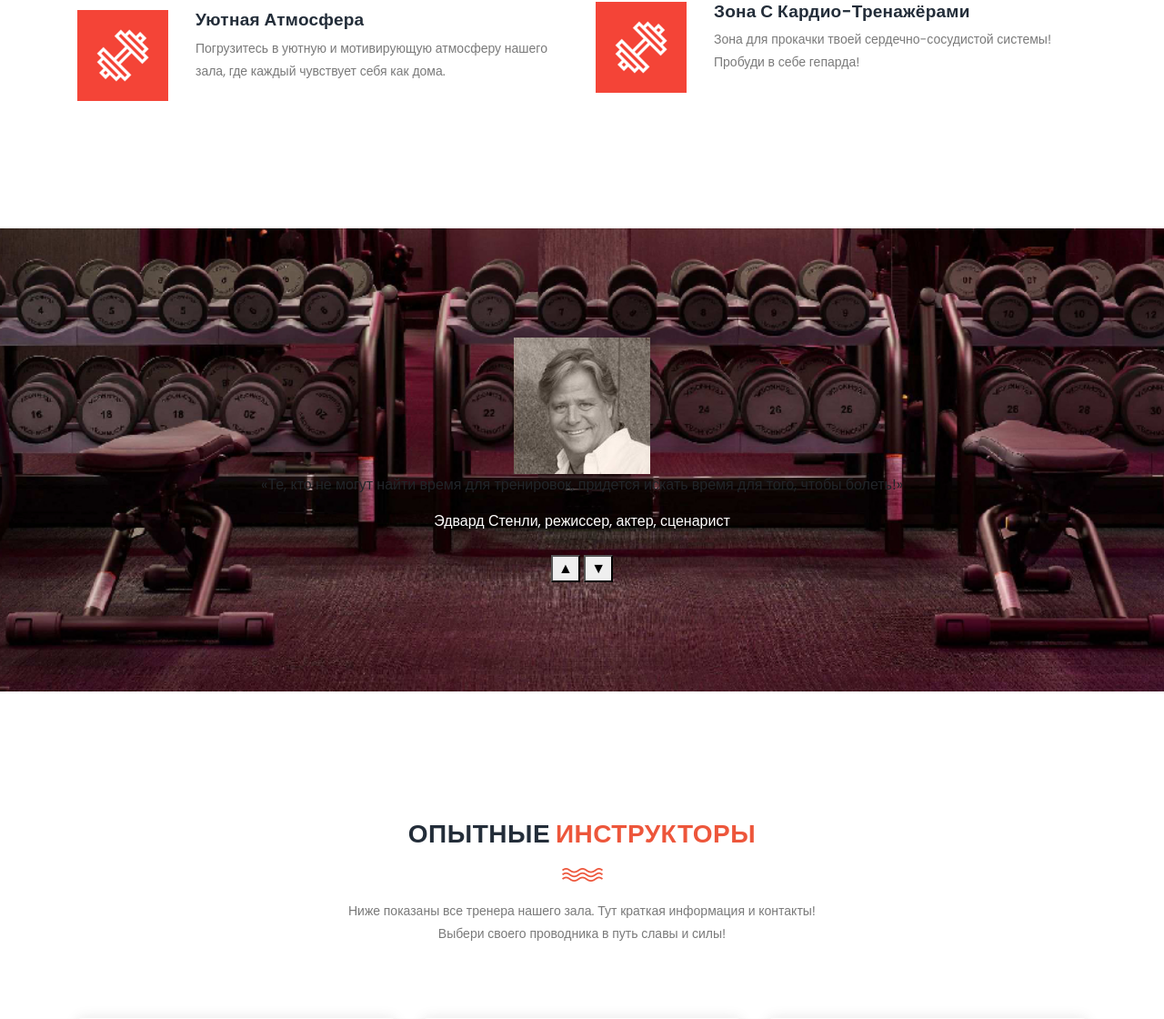
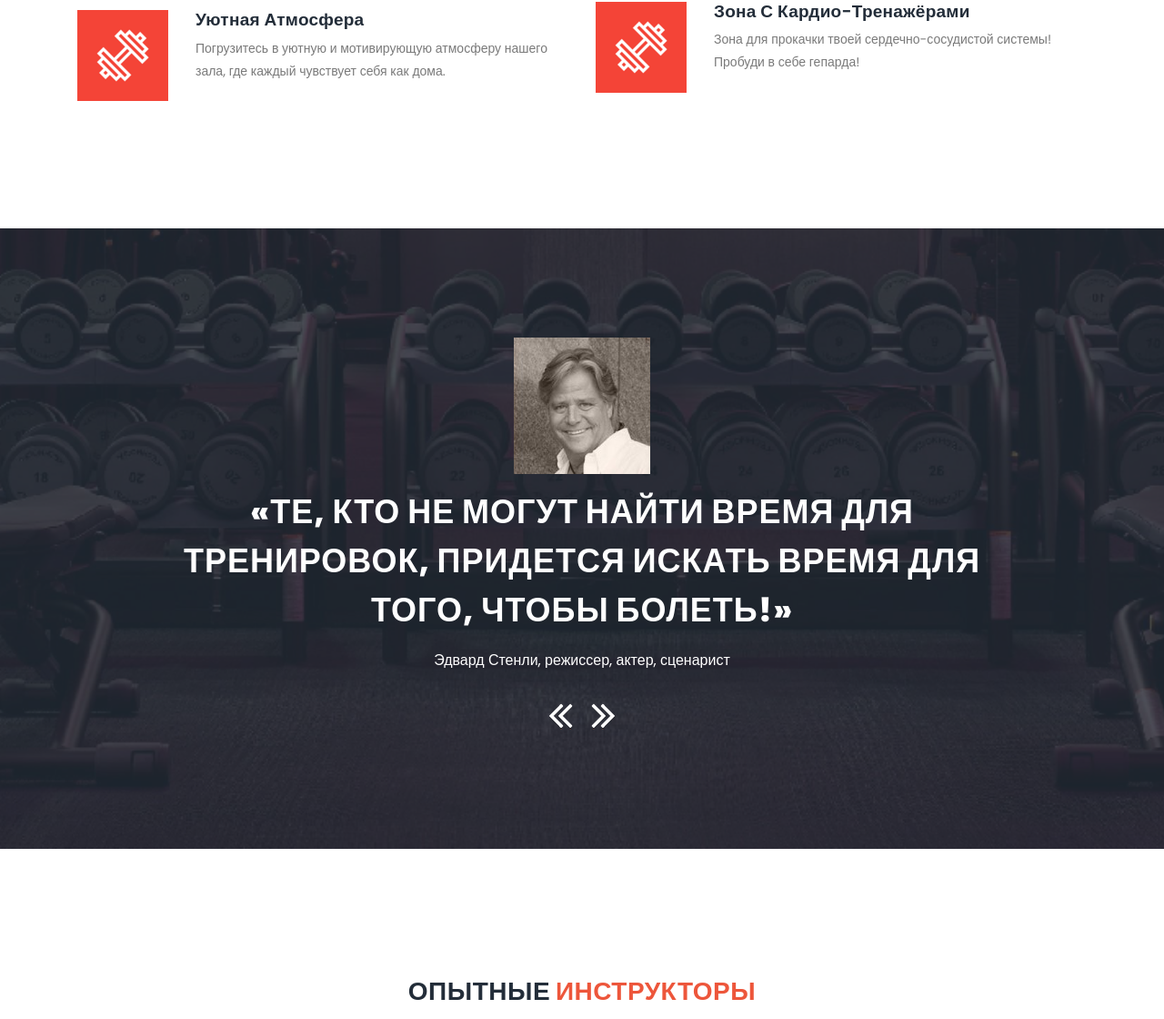
Before and after one commit to Xpanutel/orbita_atletic, a PHP site: page / in a window 1280 px wide. Shown: the part 1434-2554 px from the top of the page at 91% size. Run offline with PHP 8.4, Linux system fonts and the light colour scheme.

Commit message:
добавление блока с цитатами

```diff
--- a/assets/css/training.css
+++ b/assets/css/training.css
@@ -1257,3 +1257,76 @@ responsive
     margin-left: 130px;
   }
 }
+
+.quotes {
+  position: relative;
+}
+
+.quotes::before {
+  content: "";
+  position: absolute;
+  top: 0;
+  left: 0;
+
+  width: 100%;
+  height: 100%;
+
+  background: rgba(35, 45, 57, 0.8);
+}
+
+.quote-block {
+}
+
+.quote-block__avatar {
+}
+
+.quote-block__quote {
+  margin-top: 15px;
+
+  font-size: clamp(20px, 12.1569px + 2.0915vw, 36px); /* 375 x 1140 */
+  text-transform: uppercase;
+  font-weight: 800;
+  color: #fff;
+  letter-spacing: 1px;
+}
+
+.quote-block__author {
+  font-size: clamp(12px, 10.0392px + 0.5229vw, 16px); /* 375 x 1140 */
+  color: #fff;
+  margin: 0.9375em 0px 1.5625em 0px; /* 15 x 25 */
+}
+
+.quotes__slider-btn {
+  padding: 0;
+  background: none;
+  border: none;
+
+  transition: opacity 0.33s ease;
+}
+
+@media (any-hover: hover) {
+  .quotes__slider-btn:hover {
+    opacity: 0.5;
+  }
+}
+
+@media (any-hover: none) {
+  .quotes__slider-btn:active {
+    opacity: 0.5;
+  }
+}
+
+.quotes__slider-btn:focus {
+  outline: none;
+}
+
+.quotes__slider-btn img {
+  max-width: 100%;
+  height: auto;
+}
+
+@media (max-width: 575.98px) {
+  .quotes__slider-btn {
+    max-width: 30px;
+  }
+}
--- a/assets/js/citate.js
+++ b/assets/js/citate.js
@@ -24,9 +24,9 @@ let currentIndex = 0;
 function displayQuote() {
   const currentData = jsonData[currentIndex];
   quoteBlock.innerHTML = `
-    <img src="${currentData.avatar}" alt="${currentData.fio}">
-    <blockquote>${currentData.quote}</blockquote>
-    <p>${currentData.fio}</p>
+    <img class="quote-block__avatar" src="${currentData.avatar}" alt="${currentData.fio}">
+    <blockquote class="quote-block__quote">${currentData.quote}</blockquote>
+    <p class="quote-block__author">${currentData.fio}</p>
   `;
 }
 
--- a/index.html
+++ b/index.html
@@ -163,16 +163,16 @@
     <!-- ***** Features Item End ***** -->
 
     <!-- ***** Call to Action Start ***** -->
-    <section class="section" id="slider-bg">
+    <section class="section quotes" id="slider-bg">
         <div class="container">
             <div class="row">
                 <div class="col-lg-10 offset-lg-1">
-                    <div class="cta-content">
+                    <div class="quotes__slider">
                         <div id="quote-block">
                             <!-- The quote, avatar, and FIO will be displayed here -->
                         </div>
-                        <button id="arrow-up">▲</button>
-                        <button id="arrow-down">▼</button>
+                        <button class="quotes__slider-btn" id="arrow-up"><img src="./assets/images/arrow-left.png" alt=""></button>
+                        <button class="quotes__slider-btn" id="arrow-down"><img src="./assets/images/arrow-right.png" alt=""></button>
                     </div>
                 </div>
             </div>
```
Lines whose indentation alone changed are shown as unchanged.
